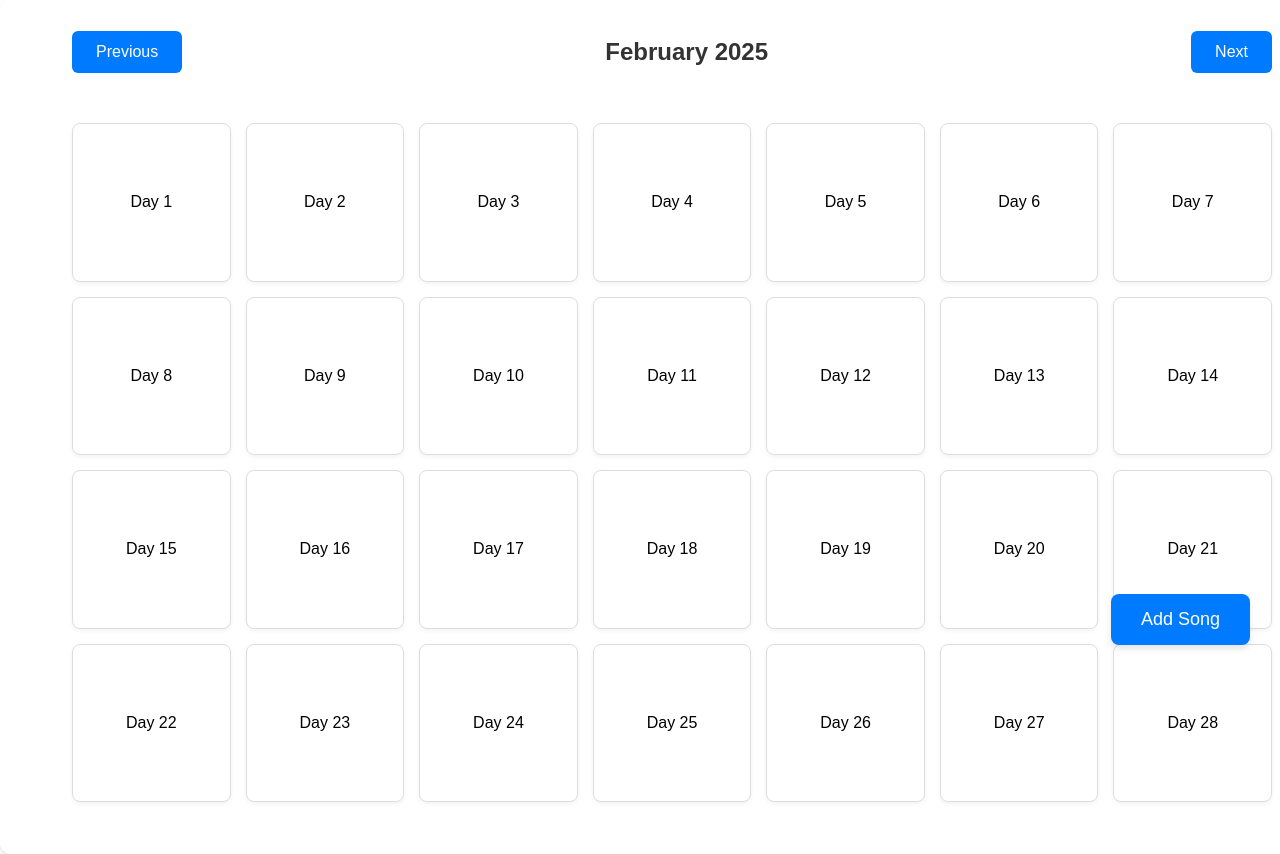
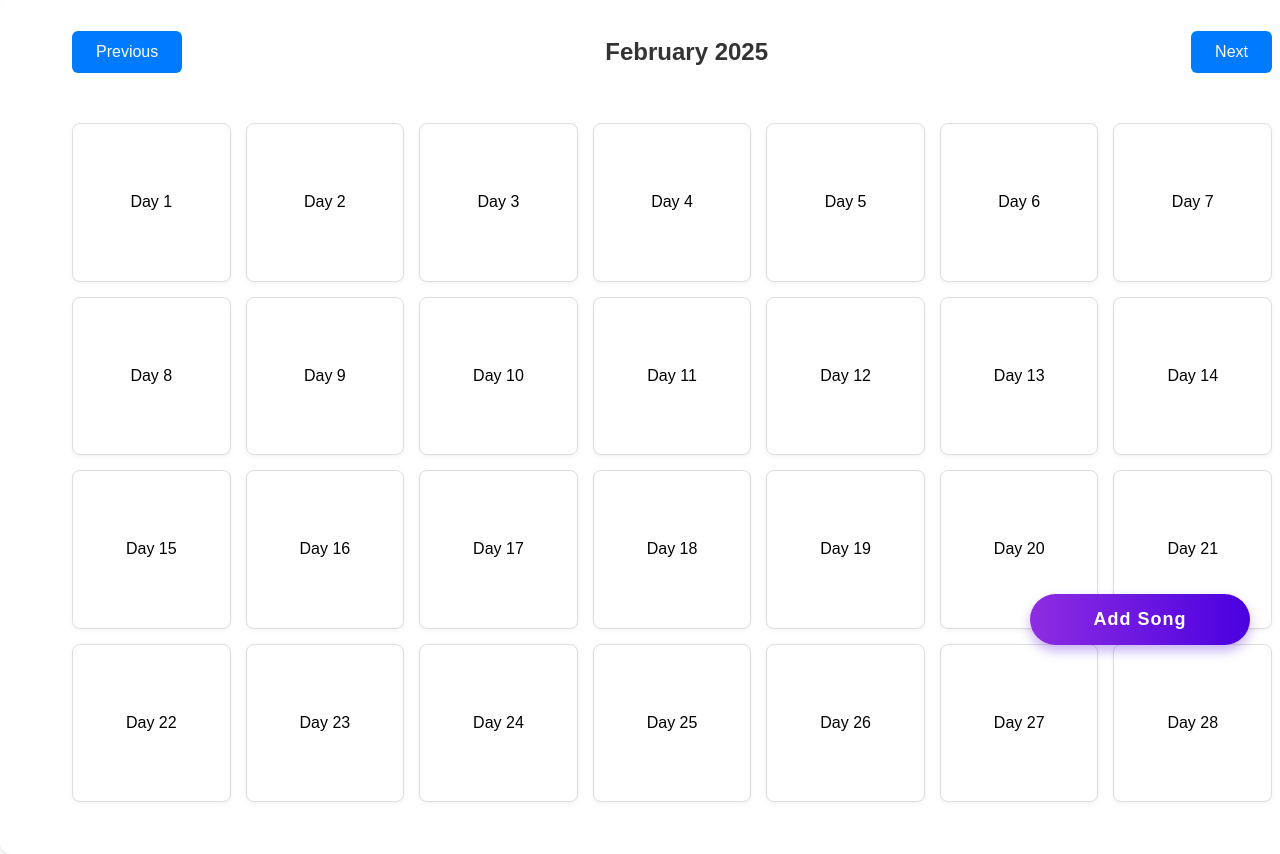
Before and after one commit to TheFlames10/MusicDiary, a Django app: page /home in a window 1280 px wide; the page is wider, and only the part inside the window is pictured. Shown: the part 125-979 px from the top of that part. Run offline with Django 5.2, Linux system fonts and the light colour scheme; the visitor is signed in with stand-in values (Sample User, id 1).

Commit message:
Edited add song button

```diff
--- /dev/null
+++ b/calendar_app/static/calendar_app/css/home.css
@@ -0,0 +1,135 @@
+.music-btn {
+    position: fixed;
+    bottom: 30px;
+    right: 30px;
+    padding: 15px 30px;
+    font-size: 18px;
+    font-weight: 600;
+    letter-spacing: 1px;
+    color: #fff;
+    background: linear-gradient(90deg, #8e2de2, #4a00e0);
+    border: none;
+    border-radius: 50px;
+    box-shadow: 0 6px 12px rgba(74, 0, 224, 0.3);
+    cursor: pointer;
+    overflow: hidden;
+    transition: all 0.4s cubic-bezier(0.175, 0.885, 0.32, 1.275);
+    z-index: 1;
+    display: flex;
+    align-items: center;
+    justify-content: center;
+    gap: 10px;
+    margin: 0;
+    width: 220px;
+}
+
+.music-btn:before {
+    content: '';
+    position: absolute;
+    top: 0;
+    left: 0;
+    width: 100%;
+    height: 100%;
+    background: linear-gradient(90deg, #4a00e0, #8e2de2);
+    opacity: 0;
+    z-index: -1;
+    transition: opacity 0.4s ease;
+}
+
+.music-btn:after {
+    content: '';
+    position: absolute;
+    width: 30px;
+    height: 150%;
+    background: rgba(255, 255, 255, 0.2);
+    transform: rotate(35deg) translateX(-150px);
+    transition: transform 0.5s ease;
+}
+
+.music-btn:hover {
+    transform: translateY(-5px) scale(1.05);
+    box-shadow: 0 15px 25px rgba(74, 0, 224, 0.4);
+}
+
+.music-btn:hover:before {
+    opacity: 1;
+}
+
+.music-btn:hover:after {
+    transform: rotate(35deg) translate(300px);
+}
+
+.music-btn:active {
+    transform: translateY(2px) scale(0.95);
+}
+
+.music-btn .icon {
+    display: inline-block;
+    width: 24px;
+    height: 24px;
+    transition: transform 0.4s ease;
+}
+
+.music-btn:hover .icon {
+    transform: rotate(360deg);
+}
+
+.pulse-animation {
+    animation: pulse 2s infinite;
+}
+
+@keyframes pulse {
+    0% {
+        box-shadow: 0 0 0 0 rgba(142, 45, 226, 0.7);
+    }
+    70% {
+        box-shadow: 0 0 0 15px rgba(142, 45, 226, 0);
+    }
+    100% {
+        box-shadow: 0 0 0 0 rgba(142, 45, 226, 0);
+    }
+}
+
+/* Visual equalizer animation for the button */
+.equalizer {
+    display: flex;
+    align-items: flex-end;
+    gap: 3px;
+    height: 15px;
+    margin-right: 5px;
+}
+
+.equalizer-bar {
+    width: 3px;
+    height: 5px;
+    background-color: white;
+    border-radius: 1px;
+    transition: height 0.2s ease;
+}
+
+.music-btn:hover .equalizer-bar:nth-child(1) {
+    animation: eq1 0.8s infinite;
+}
+
+.music-btn:hover .equalizer-bar:nth-child(2) {
+    animation: eq2 0.8s infinite;
+}
+
+.music-btn:hover .equalizer-bar:nth-child(3) {
+    animation: eq3 0.8s infinite;
+}
+
+@keyframes eq1 {
+    0%, 100% { height: 5px; }
+    50% { height: 15px; }
+}
+
+@keyframes eq2 {
+    0%, 100% { height: 15px; }
+    50% { height: 5px; }
+}
+
+@keyframes eq3 {
+    0%, 100% { height: 10px; }
+    50% { height: 15px; }
+}
--- a/calendar_app/templates/calendar_app/base.html
+++ b/calendar_app/templates/calendar_app/base.html
@@ -18,7 +18,9 @@
                 <a href="{% url 'home' %}" class="nav-link">Home</a>
                 <a href="{% url 'discover' %}" class="nav-link">Discover</a>
                 <div class="profile-icon">
-                    <img src="{% static 'calendar_app/images/default-profile.png' %}" alt="Profile">
+                    <a href="{% url 'profile' %}">
+                        <img src="{% static 'calendar_app/images/default-profile.png' %}" alt="Profile">
+                    </a>
                 </div>
             </div>
         </nav>
--- a/calendar_app/templates/calendar_app/home.html
+++ b/calendar_app/templates/calendar_app/home.html
@@ -1,6 +1,12 @@
 {% extends 'calendar_app/base.html' %}
 
 {% block hero %}
+{% endblock %}
+
+{% load static %}
+
+{% block extra_css %}
+<link rel="stylesheet" href="{% static 'calendar_app/css/home.css' %}">
 {% endblock %}
 
 {% block content %}
@@ -10,7 +16,20 @@
     <button id="nextMonth">Next</button>
 </div>
 <div class="calendar"></div>
-<button class="add-song-button" id="addSongButton">Add Song</button>
+
+<button class="music-btn" id="addSongButton">
+    <div class="equalizer">
+        <div class="equalizer-bar"></div>
+        <div class="equalizer-bar"></div>
+        <div class="equalizer-bar"></div>
+    </div>
+    <span>Add Song</span>
+    <svg class="icon" xmlns="http://www.w3.org/2000/svg" viewBox="0 0 24 24" fill="none" stroke="currentColor" stroke-width="2">
+        <path d="M9 18V5l12-2v13"></path>
+        <circle cx="6" cy="18" r="3"></circle>
+        <circle cx="18" cy="16" r="3"></circle>
+    </svg>
+</button>
 
 <script>
     // Your existing JavaScript code here
@@ -60,6 +79,13 @@
             });
             calendar.appendChild(dayBlock);
         }
+        // Update button text based on whether the current date has a song
+        const currentDateKey = `${currentYear}-${currentMonth + 1}-${currentDate.getDate()}`;
+        if (songs[currentDateKey]) {
+            addSongButton.textContent = 'Edit Song';
+        } else {
+            addSongButton.textContent = 'Add Song';
+        }
     }
 
     prevMonth.addEventListener('click', () => {
--- a/calendar_app/views.py
+++ b/calendar_app/views.py
@@ -161,3 +161,15 @@
     recommendations['random'] = random_tracks['tracks']['items']
 
     return render(request, 'calendar_app/discover.html', {'recommendations': recommendations})
+
+@login_required
+def profile(request):
+    if request.method == 'POST':
+        user = request.user
+        user.username = request.POST['username']
+        user.email = request.POST['email']
+        user.first_name = request.POST['first_name']
+        user.last_name = request.POST['last_name']
+        user.save()
+        return redirect('profile')
+    return render(request, 'calendar_app/profile.html')
--- a/music_diary/urls.py
+++ b/music_diary/urls.py
@@ -11,4 +11,5 @@
     path('song/add', views.add_song, name='add_song'),
     path('song/search/', views.search_songs, name='search_songs'),
     path('discover/', views.discover, name='discover'),
+    path('profile/', views.profile, name='profile'),
 ]
```
Also changed, not shown: calendar_app/static/calendar_app/css/profile.css (added, +37 -0 lines), calendar_app/templates/calendar_app/profile.html (added, +35 -0 lines), 1 other file.
